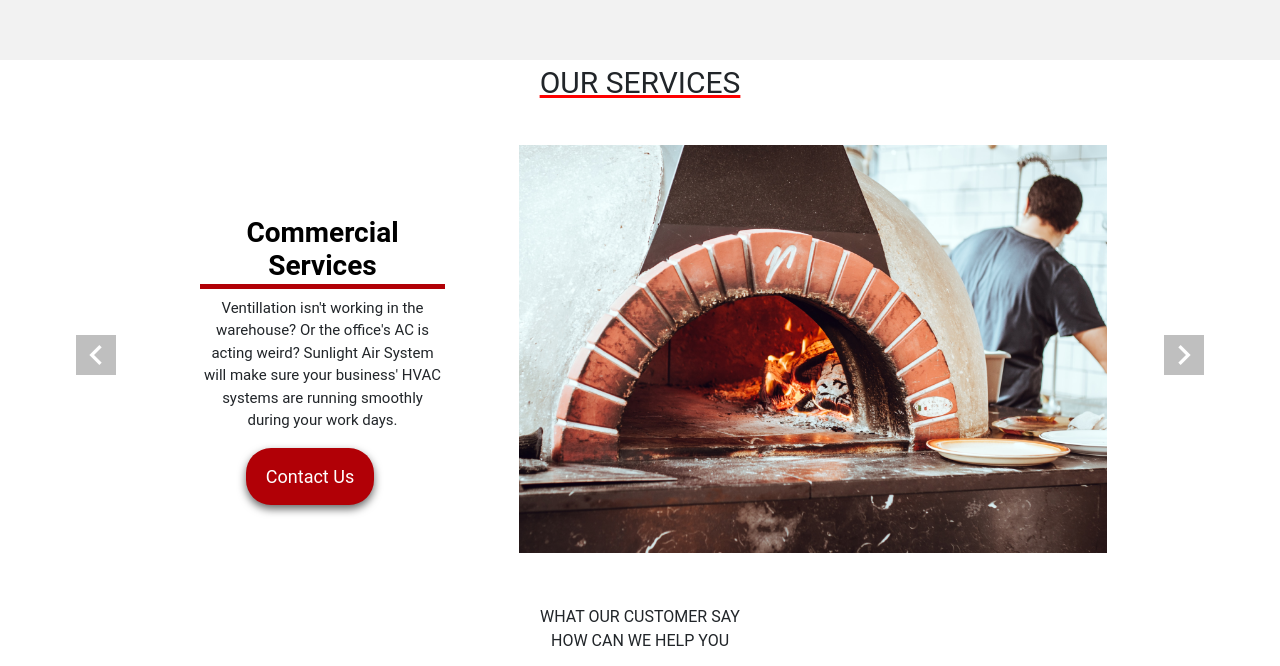
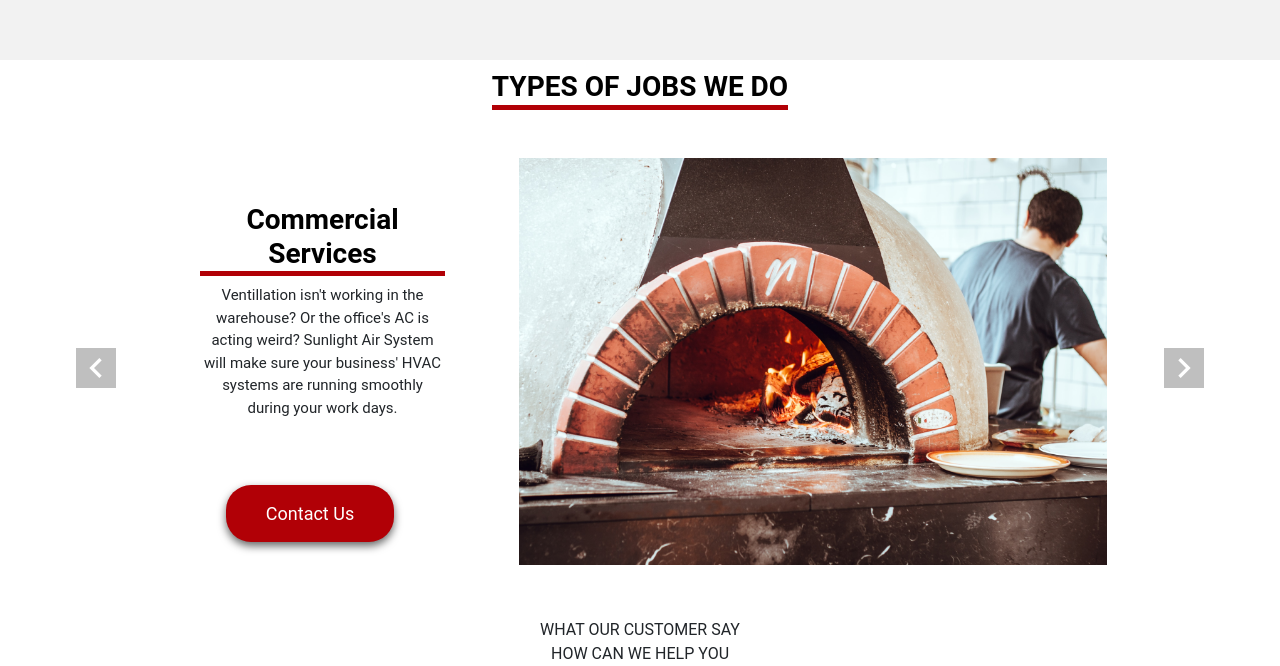
Before and after one commit to wangxiaolialina/sunlightairsystem, a React (Create React App) app: page / in a window 1280 px wide. Shown: the part 2107-2773 px from the top of the page. Built offline with nearby package versions, Linux system fonts and the light colour scheme.

Commit message:
modify ourservice component for the title and style.

```diff
--- a/src/components/OurService/OurService.jsx
+++ b/src/components/OurService/OurService.jsx
@@ -13,15 +13,15 @@ function ControlledCarousel() {
 
   return (
     <div className={styles.ourService}>
-      <div className={styles.title}>OUR SERVICES</div>
+      <div className={styles.title}><h3>TYPES OF JOBS WE DO</h3></div>
       <div className={styles.slides}>
         <Carousel activeIndex={index} onSelect={handleSelect}>
           <Carousel.Item>
               <div className={styles.residential} >
                 <div className={styles.content}>
                   <div className={styles.text}>
-                  <h3>Residential Services</h3>
-                  <p>From regular maintenance to renovation projects. Sunlight Air System is the GTA's leading provider for your home's HVAC solutions.</p>
+                  <h4>Residential Services</h4>
+                  <h6>From regular maintenance to renovation projects. Sunlight Air System is the GTA's leading provider for your home's HVAC solutions.</h6>
                   </div>
                   <button className={styles.button}>
                     Contact Us
--- a/src/components/OurService/OurService.module.css
+++ b/src/components/OurService/OurService.module.css
@@ -51,6 +51,7 @@
 }
 
 .button {
-  padding-left: 20px;
-  padding-right: 20px;
+  padding-left: 40px;
+  padding-right: 40px;
+  margin-top:50px;
 }
```
